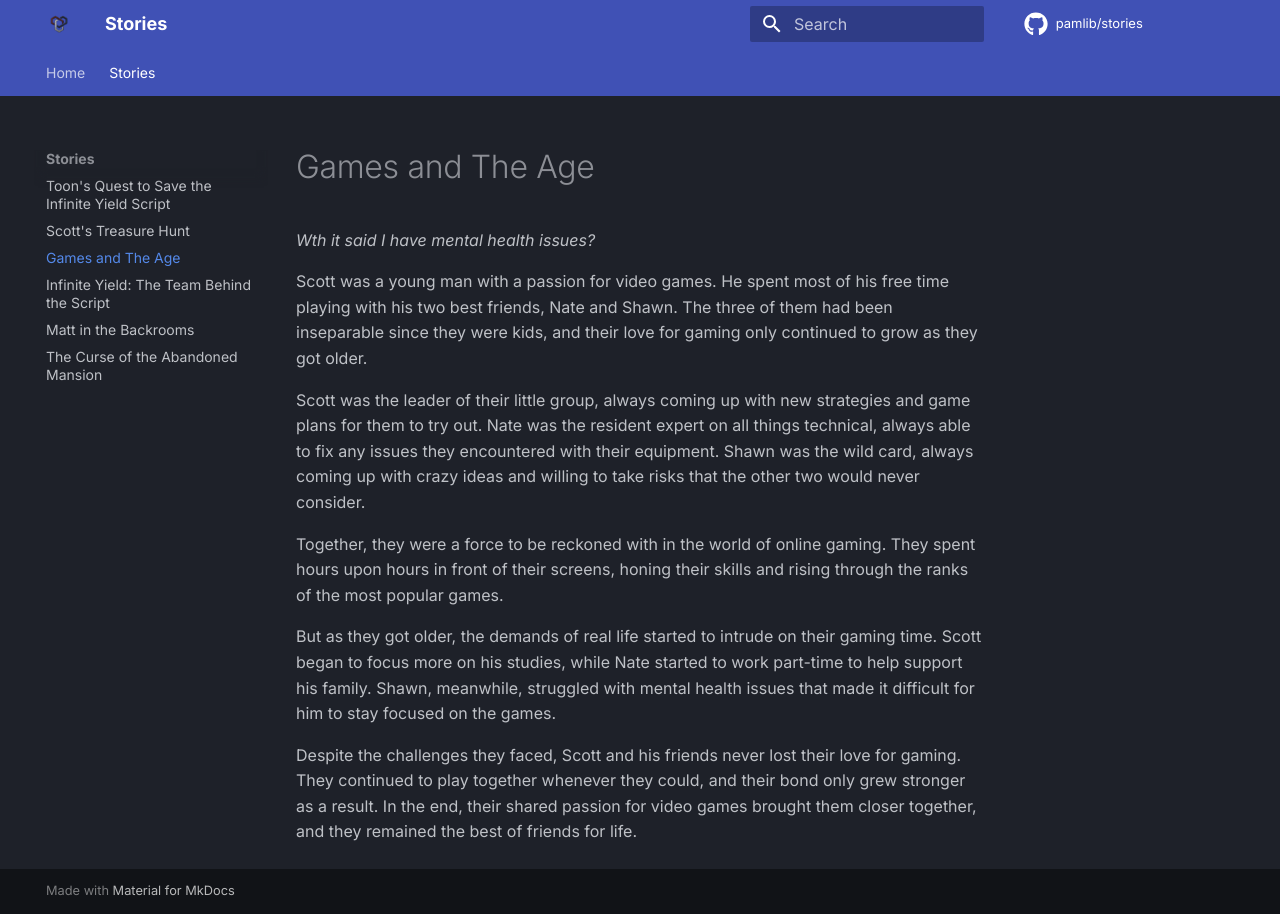
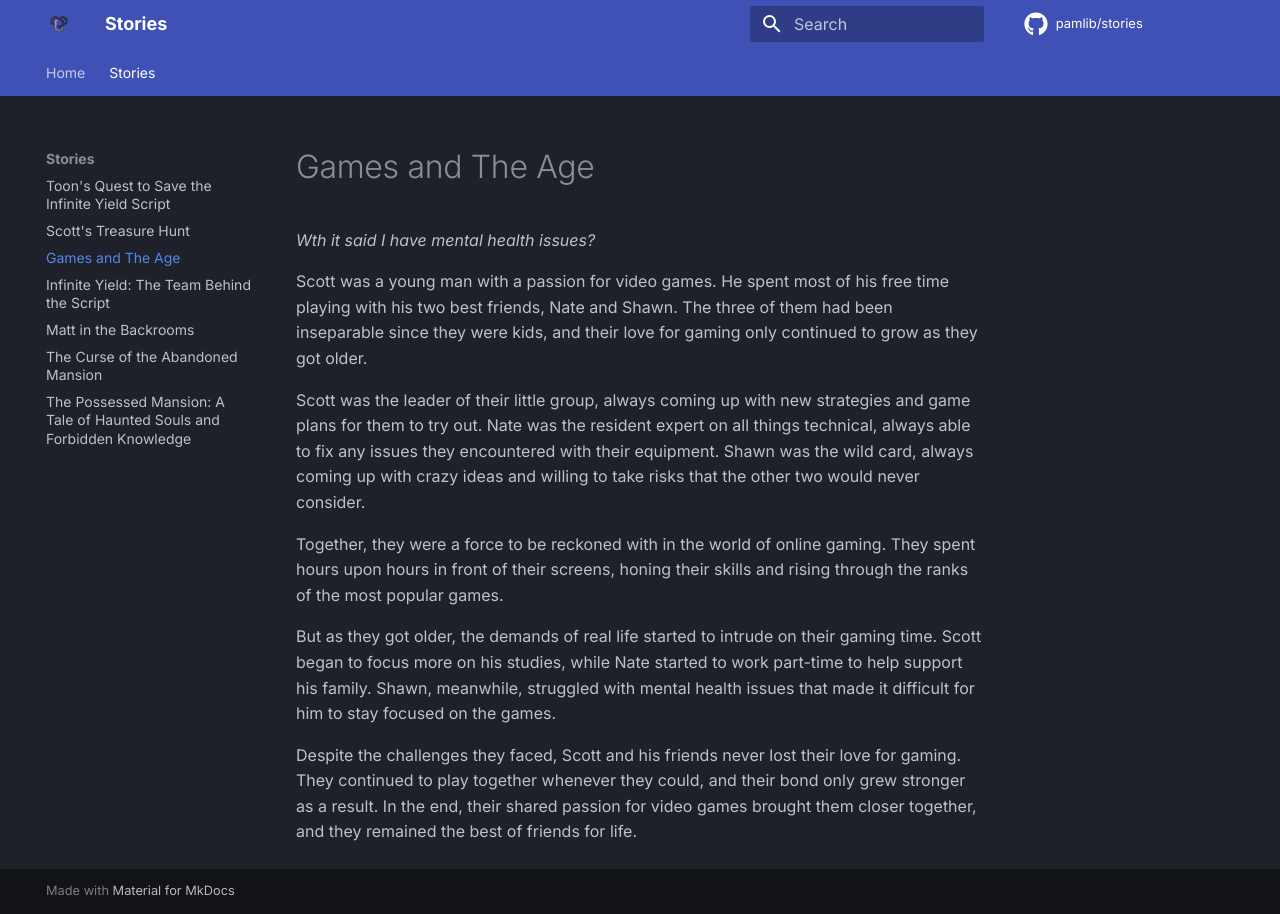
Before and after one commit to pamlib/stories, an MkDocs documentation site: the page built from docs/stories/gamesandtheage.md, in a window 1280 px wide. Built offline with MkDocs 1.6.1 and Material for MkDocs 9.7.7, drawn with Linux system fonts in a browser that asks for light colours; comment, search, counter and statistics services are not loaded.

Commit message:
Update mkdocs.yml

```diff
--- a/mkdocs.yml
+++ b/mkdocs.yml
@@ -28,6 +28,7 @@ nav:
     - "Infinite Yield: The Team Behind the Script": stories/infiniteyieldtheteambehindthescript.md
     - "Matt in the Backrooms": stories/mattinthebackrooms.md
     - "The Curse of the Abandoned Mansion": stories/thecurseoftheabandonedmansion.md
+    - "The Possessed Mansion: A Tale of Haunted Souls and Forbidden Knowledge": stories/thepossessedmansion.md
 
 
 markdown_extensions:
```
